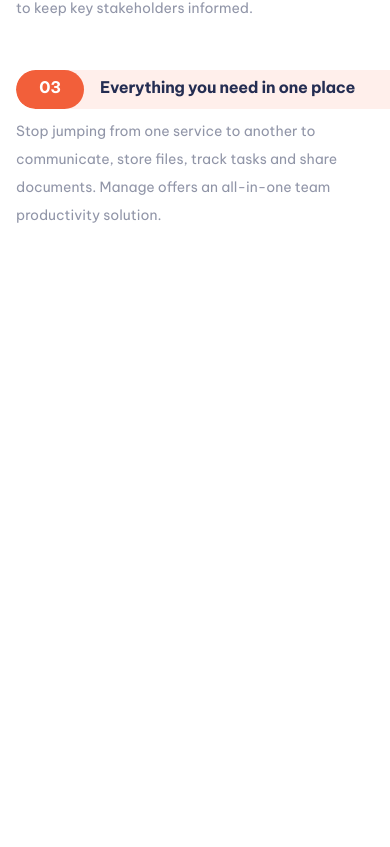
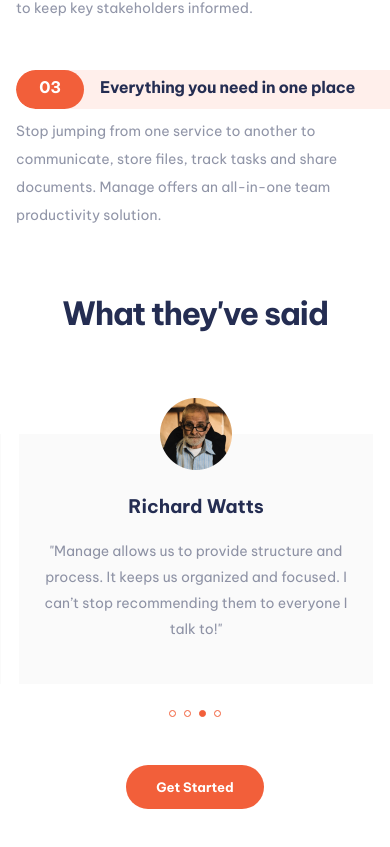
Before and after one commit to oshudev/manage-landing-page, a React (Vite) app: page / in a window 390 px wide. Shown: the part 1424-2271 px from the top of the page. Before the commit the page ends 1653 px from the top, so only its background shows below. Built offline with nearby package versions, Linux system fonts and the light colour scheme.

Commit message:
feat: Add testimonials section

```diff
--- a/package.json
+++ b/package.json
@@ -11,6 +11,8 @@
     "preview": "vite preview"
   },
   "dependencies": {
+    "embla-carousel-autoplay": "^8.5.1",
+    "embla-carousel-react": "^8.5.1",
     "react": "^18.3.1",
     "react-dom": "^18.3.1"
   },
--- a/src/App.jsx
+++ b/src/App.jsx
@@ -1,6 +1,7 @@
 import Header from '@/sections/header';
 import Hero from '@/sections/hero';
 import Features from '@/sections/features';
+import Testimonials from '@/sections/testimonials';
 
 function App() {
   return (
@@ -9,6 +10,7 @@
       <main>
         <Hero />
         <Features />
+        <Testimonials />
       </main>
     </>
   );
--- /dev/null
+++ b/src/data/testimonials.json
@@ -0,0 +1,22 @@
+[
+    {
+        "avatar": "/images/avatar-anisha.png",
+        "author": "Anisha Li",
+        "text": "\"Manage has supercharged our team’s workflow. The ability to maintain visibility on larger milestones at all times keeps everyone motivated.\""
+    },
+    {
+        "avatar": "/images/avatar-ali.png",
+        "author": "Ali Bravo",
+        "text": "\"We have been able to cancel so many other subscriptions since using Manage. There is no more cross-channel confusion and everyone is much more focused.\""
+    },
+    {
+        "avatar": "/images/avatar-richard.png",
+        "author": "Richard Watts",
+        "text": "\"Manage allows us to provide structure and process. It keeps us organized and focused. I can’t stop recommending them to everyone I talk to!\""
+    },
+    {
+        "avatar": "/images/avatar-shanai.png",
+        "author": "Shanai Gough",
+        "text": "\"Their software allows us to track, manage and collaborate on our projects from anywhere. It keeps the whole team in-sync without being intrusive.\""
+    }
+]
--- a/src/index.css
+++ b/src/index.css
@@ -19,7 +19,7 @@
 
 body {
     font-family: "Be Vietnam Pro", sans-serif;
-    color: hsl(--color-neutral-400);
+    color: hsl(var(--color-neutral-400));
     -webkit-font-smoothing: antialiased;
     -moz-osx-font-smoothing: grayscale;
 }
@@ -424,3 +424,116 @@
         line-height: 1.625;
     }
 }
+
+.testimonials {
+    position: relative;
+    max-width: 96rem;
+    margin: 3.875rem auto 2.625rem;
+    text-align: center;
+}
+
+@media only screen and (min-width: 1536px) {
+    .testimonials {
+        mask-image: linear-gradient(to right, transparent 0%, black 15%,black 85%, transparent 100%);
+        -webkit-mask-image: linear-gradient(to right, transparent 0%, black 15%, black 85%, transparent 100%);
+    }
+}
+
+.testimonials h2 {
+    margin-bottom: 3.875rem;
+    font-size: 2rem;
+    text-align: center;
+    letter-spacing: -0.04125em;
+    line-height: 1.4;
+}
+
+.embla {
+    padding-top: 2.25rem;
+    overflow: hidden;
+}
+
+.embla__container {
+    display: flex;
+    gap: 1.125rem;
+    padding-inline: 1.125rem;
+}
+
+.embla__slide {
+    position: relative;
+    flex: 0 0 100%;
+    padding: 3.75rem 1.375rem 2.625rem;
+    background-color: hsl(var(--color-neutral-200));
+}
+
+.embla__slide .avatar {
+    position: absolute;
+    top: 0;
+    left: 50%;
+    transform: translate(-50%, -50%);
+    width: 4.5rem;
+}
+
+.embla__slide .avatar img {
+    width: 100%;
+    vertical-align: middle;
+}
+
+.embla__slide .text-container h3 {
+    margin-bottom: 1.25rem;
+}
+
+.embla__slide .text-container p {
+    font-size: 0.875rem;
+    line-height: 1.86;
+    opacity: 0.5025;
+}
+
+@media only screen and (min-width: 640px) {
+    .testimonials h2 {
+        font-size: 2.5rem;
+        letter-spacing: -0.044375em;
+        line-height: 1.1;
+    }
+
+    .testimonials .text-container p {
+        font-size: 1rem;
+    }
+
+    .embla {
+        margin-bottom: 3rem;
+    }
+
+    .embla__container {
+        gap: 1.875rem;
+        padding-inline: 1.875rem;
+    }
+
+    .embla__slide {
+        flex: 0 0 calc(100% - 1.875rem);
+        padding: 2.5rem;
+        padding-top: 3.75rem;
+        max-width: 33.75rem;
+    }
+}
+
+.carousel__bullets {
+    display: flex;
+    justify-content: center;
+    gap: 0.5rem;
+    margin-block: 1.625rem 3rem;
+}
+
+.carousel__bullet {
+    --dim: 7px;
+    width: var(--dim);
+    height: var(--dim);
+    background-color: transparent;
+    border-radius: 50%;
+    border: 1px solid hsl(var(--color-red-pushpin-300));
+    cursor: pointer;
+    transition: background-color 0.3s;
+}
+
+.carousel__bullet.is-active {
+    background-color: hsl(var(--color-red-pushpin-300));
+}
--- /dev/null
+++ b/src/sections/testimonials.jsx
@@ -0,0 +1,73 @@
+import Autoplay from 'embla-carousel-autoplay';
+import useEmblaCarousel from 'embla-carousel-react';
+import { useCallback, useEffect, useState } from 'react';
+
+import { useMediaQuery } from '@/hooks/use-media-query';
+
+import testimonialsData from '@/data/testimonials.json';
+
+function Testimonials() {
+  const [emablaRef, emblaApi] = useEmblaCarousel(
+    {
+      loop: true,
+      startIndex: 1,
+    },
+    [
+      Autoplay({
+        delay: 5_000,
+        playOnInit: true,
+        stopOnInteraction: false,
+      }),
+    ]
+  );
+  const [currentNode, setCurrentNode] = useState(null);
+  const isTablet = useMediaQuery('(min-width: 640px)');
+
+  const onSelect = useCallback(() => {
+    if (!emblaApi) return;
+    setCurrentNode(emblaApi.selectedScrollSnap());
+  }, [emblaApi]);
+
+  useEffect(() => {
+    if (!emblaApi) return;
+    emblaApi.on('select', onSelect);
+    onSelect();
+  }, [emblaApi, onSelect]);
+
+  return (
+    <section className="testimonials">
+      <h2>What they&apos;ve said</h2>
+      <div className="embla" ref={emablaRef}>
+        <div className="embla__container">
+          {testimonialsData.map((item, index) => (
+            <div className="embla__slide" key={index}>
+              <div className="avatar">
+                <img src={item.avatar} alt={item.author} />
+              </div>
+              <div className="text-container">
+                <h3>{item.author}</h3>
+                <p>{item.text}</p>
+              </div>
+            </div>
+          ))}
+        </div>
+      </div>
+      {!isTablet && (
+        <div className="carousel__bullets">
+          {testimonialsData.map((_, index) => (
+            <button
+              key={index}
+              className={`carousel__bullet ${index === currentNode ? 'is-active' : ''}`}
+              onClick={() => emblaApi && emblaApi.scrollTo(index)}
+            />
+          ))}
+        </div>
+      )}
+      <a href="#" className="button button--primary">
+        Get Started
+      </a>
+    </section>
+  );
+}
+
+export default Testimonials;
```
Also changed, not shown: src/components/testimonial-card.jsx (added), 1 other file (tests, documents, lock files or other folders).
